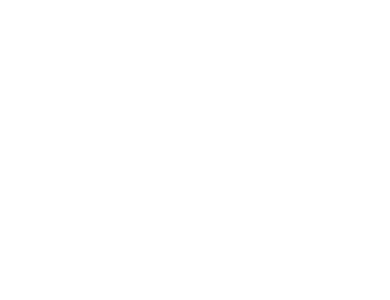
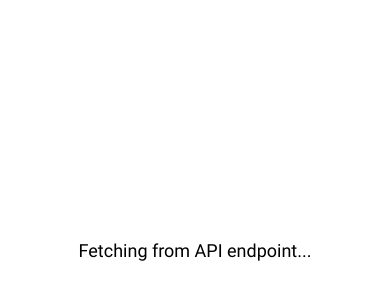
Before and after one commit to 3zvan/weatherApp, a React Native app: screen / in a window 390 px wide. Shown: the part 172-472 px from the top of the page. Built offline with nearby package versions, Linux system fonts and the light colour scheme; no server answers.

Commit message:
call LoadingScreen component instead of MainScreen

```diff
--- a/App.tsx
+++ b/App.tsx
@@ -3,7 +3,7 @@
 import { AppLoading } from 'expo';
 import { Alert } from 'react-native';
 
-import MainScreen from './screens/MainScreen';
+import LoadingScreen from './screens/LoadingScreen';
 
 const fetchFonts = () => {
   return Font.loadAsync({
@@ -21,6 +21,6 @@
   }
 
   return (
-    <MainScreen />
+    <LoadingScreen />
   );
 }
```
